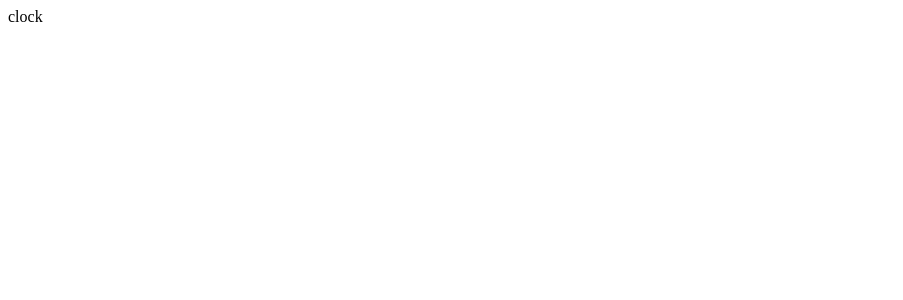
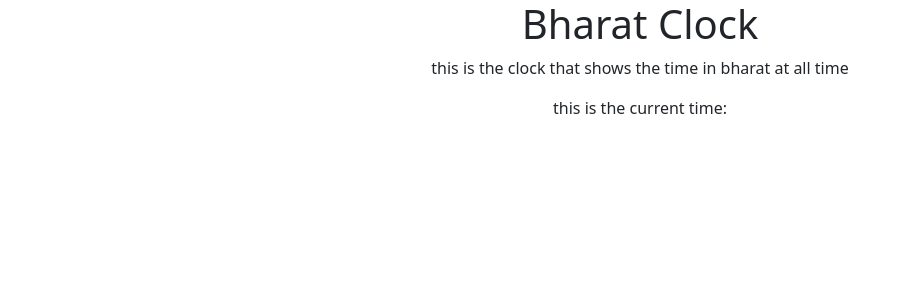
Before and after one commit to Asthaviradiya/Bharat-Clock, a React (Vite) app in the folder bharat-clock-version-1/: page / in a window 1280 px wide. Shown: the top 300 px of the page, without its empty margins (0-903 px from the left). Built offline with nearby package versions, Linux system fonts and the light colour scheme.

Commit message:
app jsx: user Defined jsx tag added and file imported

```diff
--- a/bharat-clock-version-1/src/App.jsx
+++ b/bharat-clock-version-1/src/App.jsx
@@ -1,10 +1,17 @@
-
+import ClockHeading from './components/ClockHeading'
+import ClockSlogan from './components/ClockSlogan'
+import CurrentTime from './components/CurrentTime'
+import 'bootstrap/dist/css/bootstrap.min.css'
 import './App.css'
 
 function App() {
 
 
-  return <div>clock</div>
+  return <center>
+    <ClockHeading></ClockHeading>
+    <ClockSlogan></ClockSlogan>
+    <CurrentTime></CurrentTime>
+  </center>
 }
 
 export default App
```
